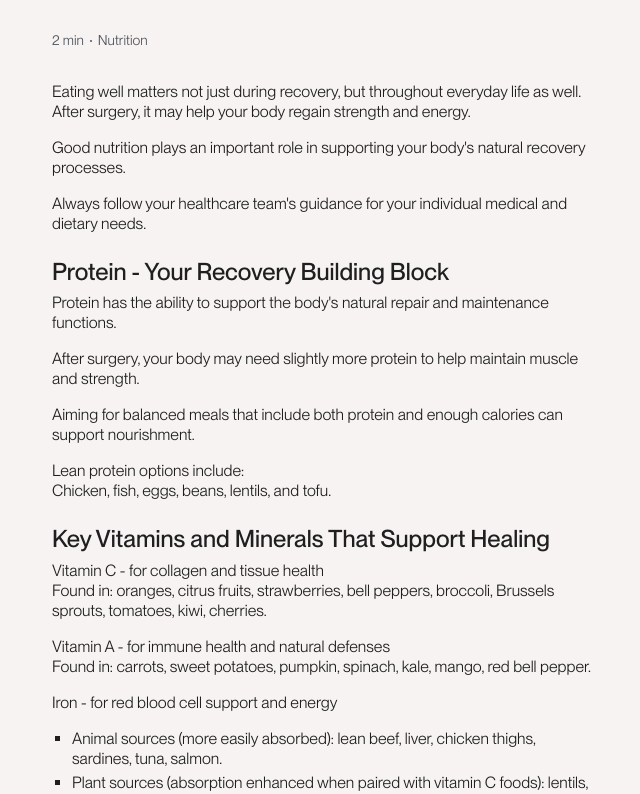
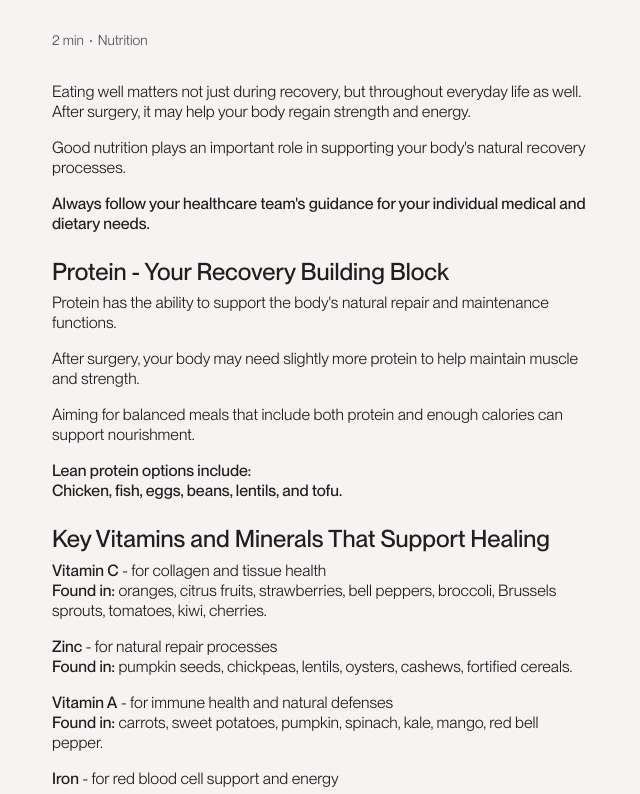
Before and after one commit to harelpanker/remepy_static_content, a website built with Vite: page articles/healthy-eating.html in a window 1280 px wide. Shown: the top 794 px of the page, without its empty margins (318-958 px from the left). Built offline with nearby package versions, Linux system fonts and the light colour scheme.

Commit message:
small fixes

```diff
--- a/articles/healthy-eating.html
+++ b/articles/healthy-eating.html
@@ -58,6 +58,11 @@
               <strong>Found in:</strong> oranges, citrus fruits, strawberries,
               bell peppers, broccoli, Brussels sprouts, tomatoes, kiwi,
               cherries.
+            </p>
+            <p>
+              <strong>Zinc</strong> - for natural repair processes<br />
+              <strong>Found in:</strong> pumpkin seeds, chickpeas, lentils,
+              oysters, cashews, fortified cereals.
             </p>
             <p>
               <strong>Vitamin A</strong> - for immune health and natural
--- a/src/style.css
+++ b/src/style.css
@@ -277,6 +277,7 @@ article {
 
   & strong {
     font-weight: var(--color-4e535b);
+    font-weight: 500;
   }
 
   & a {
```
